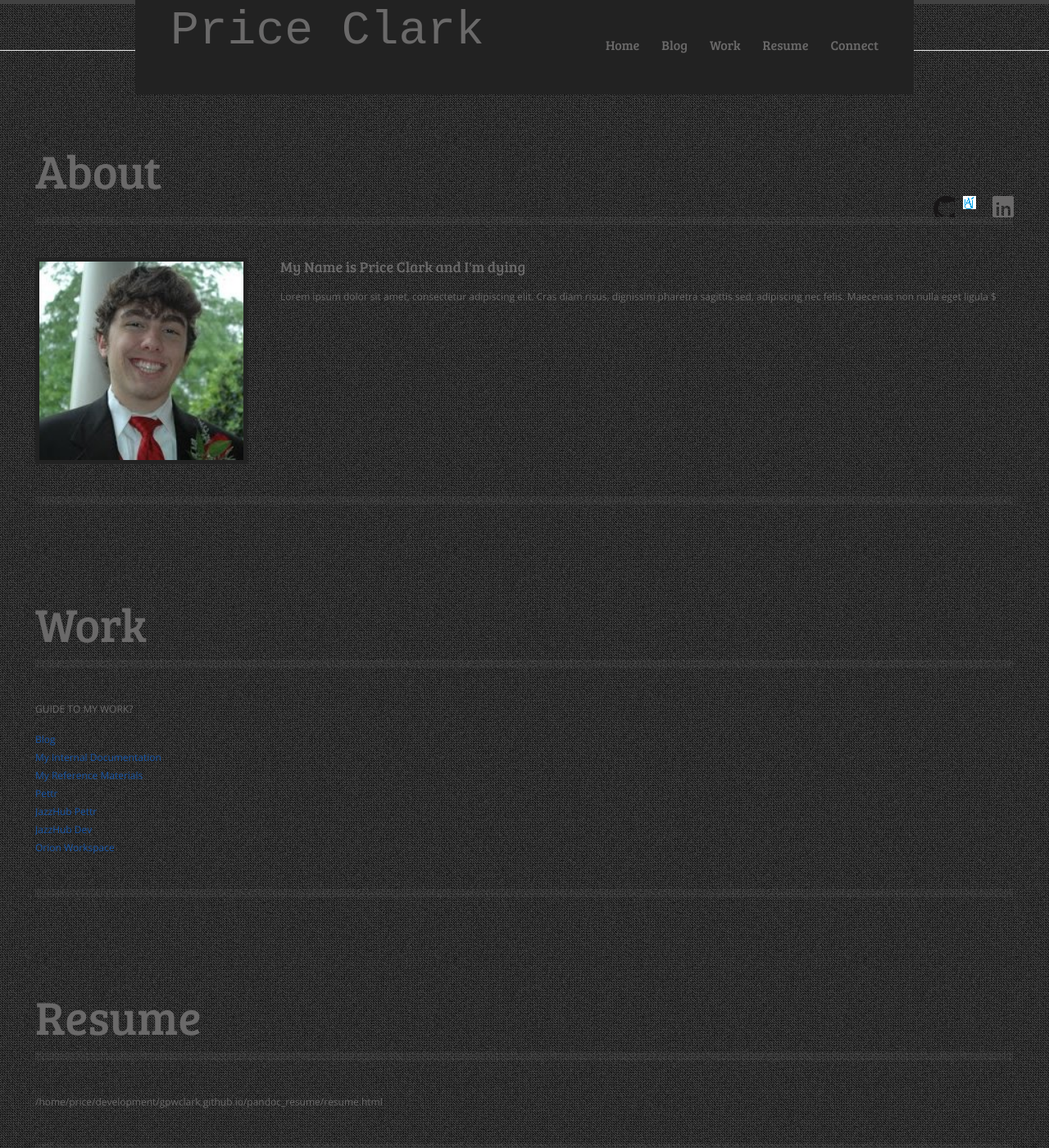
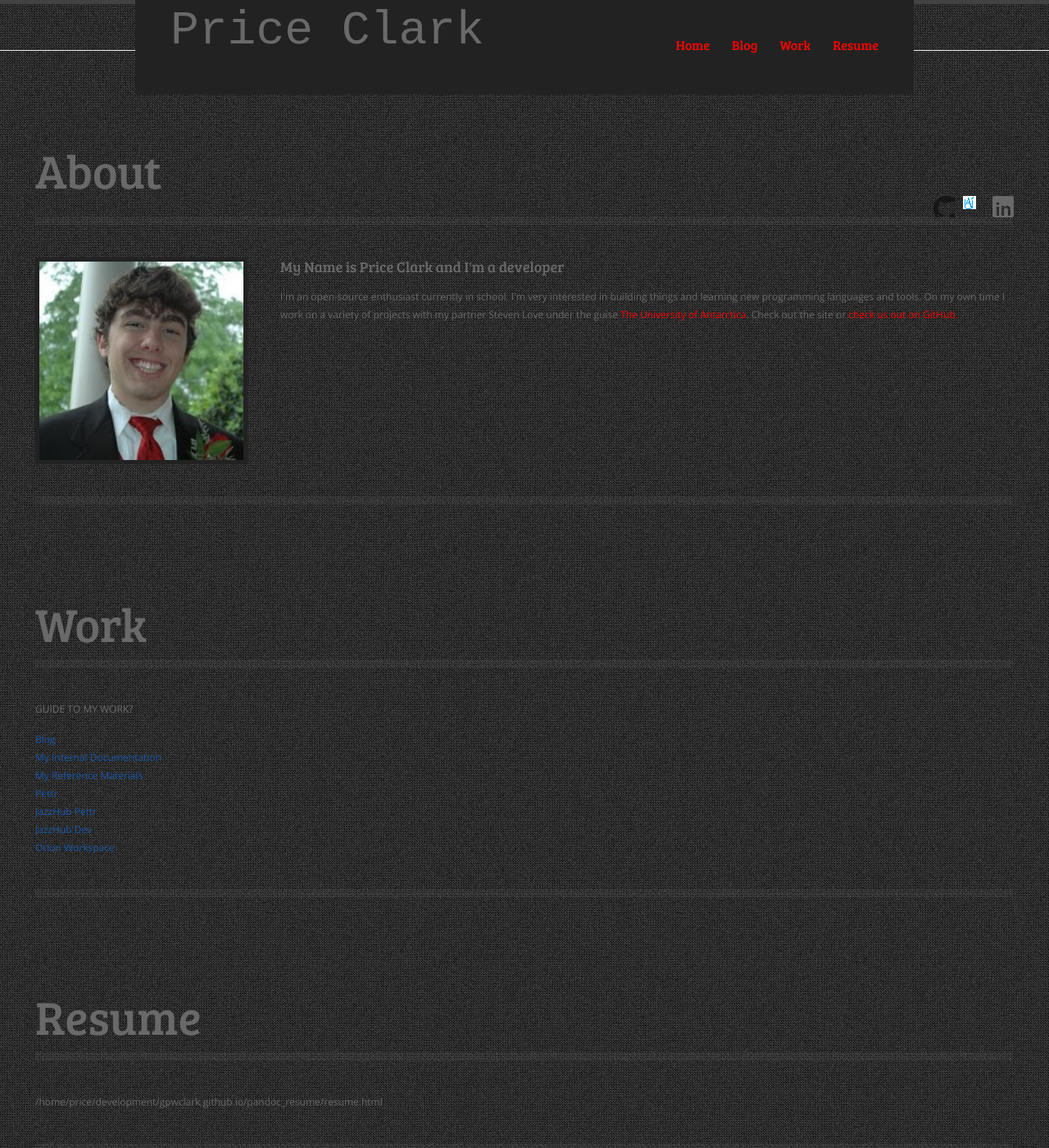
Before and after one commit to gpwclark/gpwclark.github.io, a Jekyll site: the page built from index.html, in a window 1280 px wide and 1400 px high. Shown: the whole window at 82% size. Built offline with Jekyll 4.4.1, drawn with Linux system fonts in a browser that asks for light colours; some of the changed text lies outside the part shown.

```diff
--- a/_includes/header.html
+++ b/_includes/header.html
@@ -10,7 +10,6 @@
         <li><a href="{{  site.url  }}/blog/index.html">Blog</a></li>
         <li><a href="{{  site.url  }}#work">Work</a></li>
         <li><a href="{{  site.url  }}/resume/index.html">Resume</a></li>
-        <li><a href="{{  site.url  }}#connect">Connect</a></li>
     </ul>
 </div>
 
--- a/css/styles.css
+++ b/css/styles.css
@@ -1,3 +1,8 @@
+a:link {text-decoration: none}
+a:visited {text-decoration: none}
+a:active {text-decoration: none}
+a:hover {text-decoration: underline; color: red;}
+
 body{
 	background:#333333 url(../images/page-bg.jpg);
 	margin:0px;
@@ -8,10 +13,7 @@
 h2{font: 400 18px/22px 'Bree Serif', Georgia, serif; color:#6a6969;}
 h3{font: 400 14px/16px 'Bree Serif', Georgia, serif; color:#6a6969;}
 ul{margin:0px; padding:0px;}
-a {text-decoration:none; color:#6a6969;}
-a:hover {color:#979797;}
-a img{border:0px;}
-
+a {color: #FF0000;}
 #container{
 	width:950px;
 	margin:0px auto 300px auto;
--- a/index.html
+++ b/index.html
@@ -13,16 +13,13 @@
         </ul>
         <div class="top-divider"></div>
         <div class="content">
-                <img src="{{  site.url  }}/images/me_BluePages.png" />
-            <h2>My Name is Price Clark and I'm dying</h2>
-            <p>Lorem ipsum dolor sit amet, consectetur adipiscing elit. Cras diam risus, dignissim pharetra sagittis sed, adipiscing nec felis. Maecenas non nulla eget ligula $
-        <!--    <ul id="service-icons">
-                <li class="services-design">Design</li>
-                <li class="services-mobile">Mobile</li>
-                <li class="services-film">Film</li>
-                <li class="services-photo">Photo</li>
-            </ul>
-                -->
+        <img src="{{  site.url  }}/images/me_BluePages.png" />
+        <h2>My Name is Price Clark and I'm a developer</h2>
+            <p>
+            I'm an open-source enthusiast currently in school. I'm very interested in building things and learning new programming languages and tools.
+            On my own time I work on a variety of projects with my partner Steven Love under the guise <a href="http://www.uofantarctica.com">The University of Antarctica</a>.
+            Check out the site or <a href="https://github.com/university-of-antarctica">check us out on GitHub.</a>
+            </p>
         </div>
     <div class="bottom-divider"></div>
     </div>
@@ -78,39 +75,6 @@
         <div class="bottom-divider"></div>
     </div>
 <!--End Resume Section-->
-
-<!--Begin Connect Section-->
-    <div id="connect">
-        <h1>Connect</h1>
-        <div class="top-divider"></div>
-                <div class="content">
-                <div id="form">
-                        <form action="#">
-                        <span>Name</span>
-                        <input type="text" name="name" class="name" />
-                        <span>Email</span>
-                        <input type="text" name="email" class="email"/>
-                        <span>Message</span>
-                        <textarea class="message"></textarea>
-                        <input type="submit" name="submite" value="Submit" class="submit">
-                    </form>
-                </div>
-                <div id="social-footer">
-                        <h2>Follow Me:</h2>
-                    <p>
-                    Check out my linked in or github acount. Also see the <a href="http://github.com/university-of-antarctica">University of Antarctica</a> GitHub page, where most of my development occurs.
-                    </p>
-                    <ul id="sm-links">
-                        <li><a href="http://www.github.com/gpwclark" class="github">GitHub</a></li>
-                        <li><a href="http://www.github.com/university-of-antarctica" class="uant">university-of-antarctica</a></li>
-                        <li><a href="http://www.linkedin.com/pub/george-price-clark/3a/aa2/705/" class="linkedin">LinkedIn</a></li>
-                    </ul>
-                </div>
-            </div>
-    </div>
-<!--End Connect Section-->
-
-
  <!-- The JavaScript -->
         <script type="text/javascript">
                 $(function() {
```
Also changed, not shown: 13 other files.
